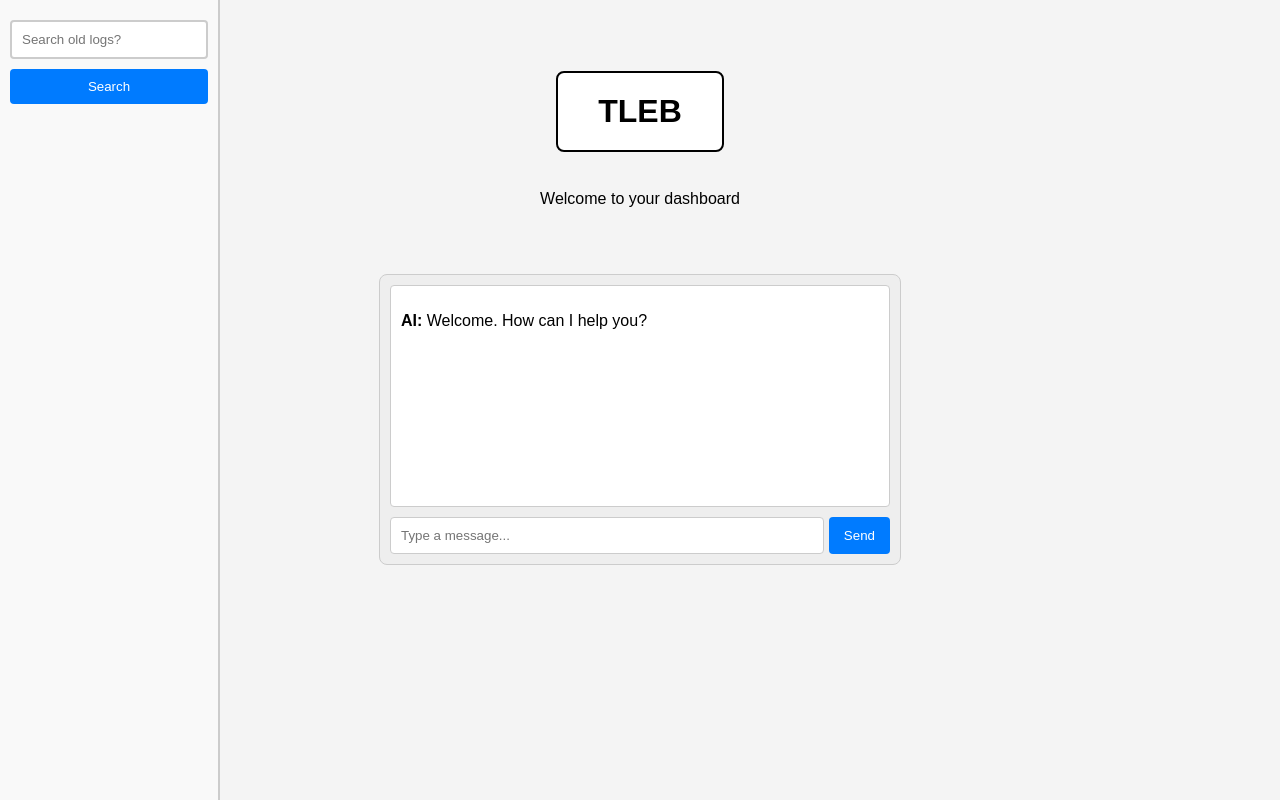
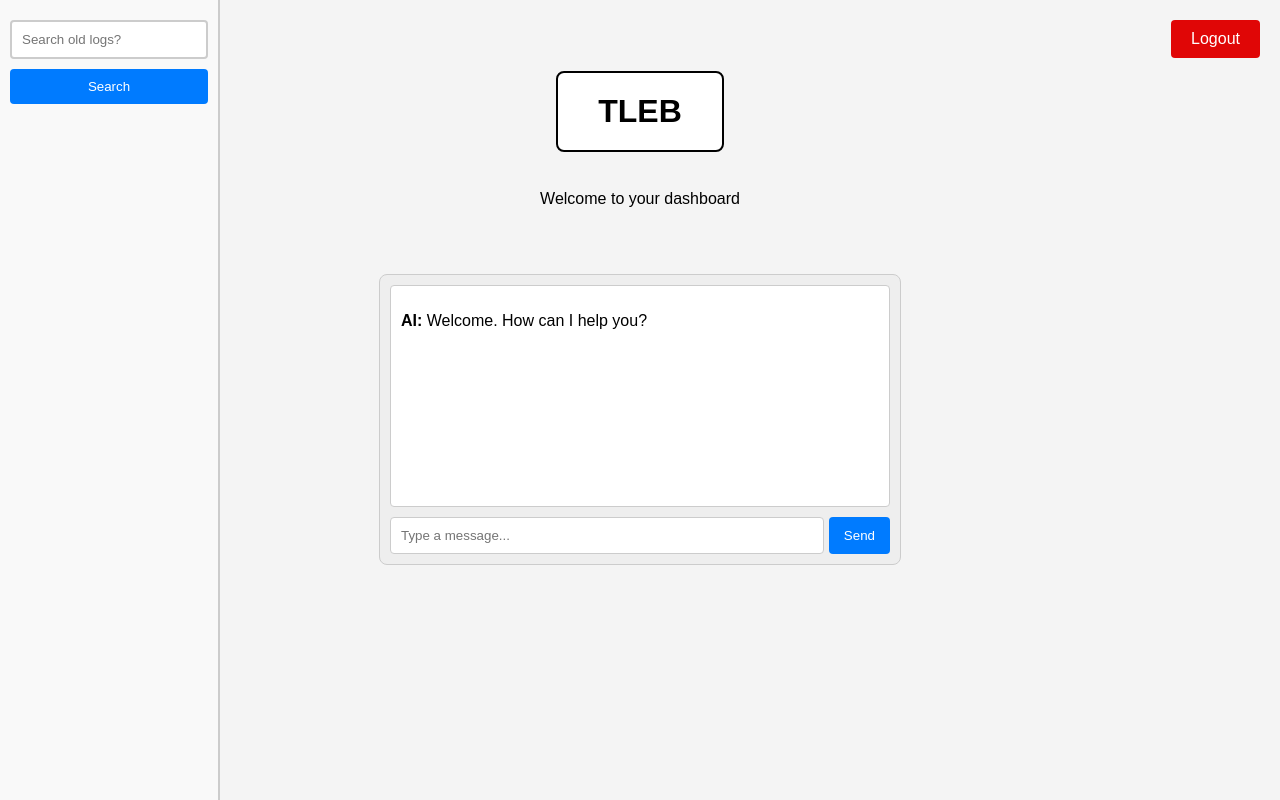
Before and after one commit to DanishK00/SE-Iteration-1, a website: page docs/home/home.html in a window 1280 px wide. Drawn offline with Linux system fonts and the light colour scheme.

Commit message:
Added home page with chat feature and old logs and fixed send mesage issue and added logout button

```diff
--- a/docs/home/home.css
+++ b/docs/home/home.css
@@ -112,3 +112,22 @@ body {
 .chat-input button:hover {
     background: #0056b3;
 }
+
+#logoutBtn {
+    position: fixed;
+    top: 20px;
+    right: 20px;
+    padding: 10px 20px;
+    border: none;
+    background-color: #e00606;
+    color: white;
+    border-radius: 4px;
+    cursor: pointer;
+    font-size: 16px;
+    transition: background 0.3s ease;
+    z-index: 1000;
+}
+
+#logoutBtn:hover {
+    background-color: #831924;
+}
--- a/docs/home/home.html
+++ b/docs/home/home.html
@@ -16,6 +16,7 @@
 
     <div class="center-container">
         <h1 class="title-box">TLEB</h1>
+        <button id="logoutBtn">Logout</button>
         <p>Welcome to your dashboard</p>
     </div>
 
--- a/docs/home/home.js
+++ b/docs/home/home.js
@@ -13,7 +13,6 @@ function sendMessage() {
 
     chatBox.scrollTop = chatBox.scrollHeight;
 }
-
 
 document.getElementById("messageInput").addEventListener("keypress", function(e) {
     if (e.key === "Enter") sendMessage();
@@ -33,7 +32,10 @@ function searchLogs() {
     }
 }
 
-
 document.getElementById("messageInput").addEventListener("keypress", function(e) {
     if (e.key === "Enter") sendMessage();
 });
+
+document.getElementById("logoutBtn").addEventListener("click", function() {
+    window.location.href = "../login/index.html";
+});
--- a/frontend/home/home.css
+++ b/frontend/home/home.css
@@ -112,3 +112,22 @@ body {
 .chat-input button:hover {
     background: #0056b3;
 }
+
+#logoutBtn {
+    position: fixed;
+    top: 20px;
+    right: 20px;
+    padding: 10px 20px;
+    border: none;
+    background-color: #e00606;
+    color: white;
+    border-radius: 4px;
+    cursor: pointer;
+    font-size: 16px;
+    transition: background 0.3s ease;
+    z-index: 1000;
+}
+
+#logoutBtn:hover {
+    background-color: #831924;
+}
--- a/frontend/home/home.js
+++ b/frontend/home/home.js
@@ -37,3 +37,9 @@ function searchLogs() {
 document.getElementById("messageInput").addEventListener("keypress", function(e) {
     if (e.key === "Enter") sendMessage();
 });
+
+
+document.getElementById("logoutBtn").addEventListener("click", function() {
+
+    window.location.href = "../login/index.html";
+});
```
Also changed, not shown: frontend/home/home.html (+1 -0 lines), tests/jasmine/logoutspec.js (added, +18 -0 lines).
